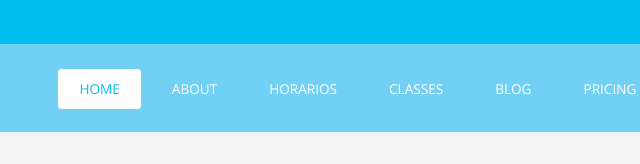
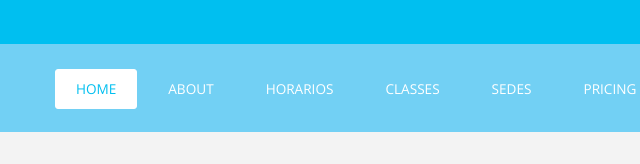
Before and after one commit to ezequiellingua1996/gym_isi_2021, a plain HTML site: page index.html in a window 1280 px wide. Shown: the part 452-616 px from the top of the page, 267-907 px from the left. Drawn offline with nearby package versions, Linux system fonts and the light colour scheme.

Commit message:
Feature09US3 - Cambiar boton blog por sedes

```diff
--- a/index.html
+++ b/index.html
@@ -86,7 +86,7 @@ License URL: http://creativecommons.org/licenses/by/3.0/
 			   <li><a href="classes.html">Classes</a>
 
 			   </li>
-			   <li><a href="blog.html">Blog</a></li>
+			   <li><a href="blog.html">Sedes</a></li>
 			   <li><a href="pricing.html">Pricing</a></li>
 			   <li><a href="contact.html">Contact</a></li>
 			   <li><a href="login.html">Log In / Sign up</a></li>
```
